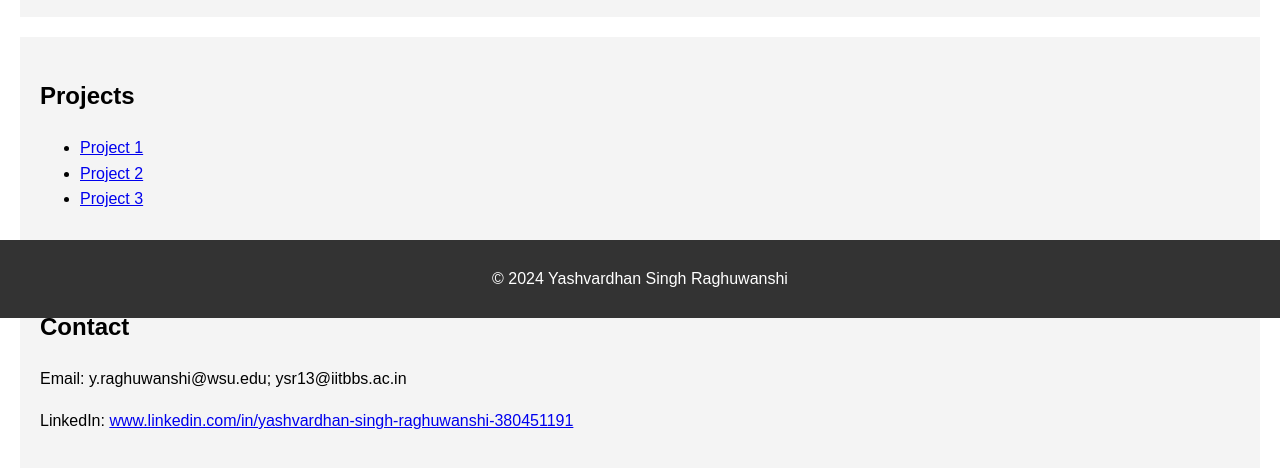
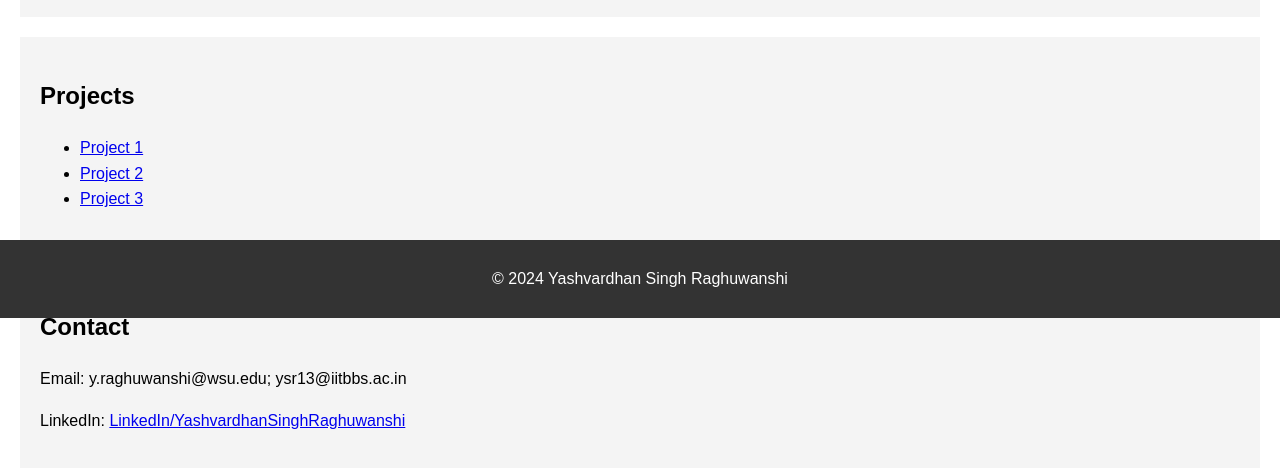
Before and after one commit to Yash271100/Yash271100.github.io, a plain HTML site: page index.html in a window 1280 px wide. Shown: the part 482-950 px from the top of the page. Drawn offline with Linux system fonts and the light colour scheme; a script that the page names is missing.

Commit message:
Update index.html

```diff
--- a/index.html
+++ b/index.html
@@ -42,7 +42,7 @@
     <section id="contact">
         <h2>Contact</h2>
         <p>Email: y.raghuwanshi@wsu.edu; ysr13@iitbbs.ac.in</p>
-        <p>LinkedIn: <a href="www.linkedin.com/in/yashvardhan-singh-raghuwanshi-380451191">www.linkedin.com/in/yashvardhan-singh-raghuwanshi-380451191</a></p>
+        <p>LinkedIn: <a href="https://www.linkedin.com/in/yashvardhan-singh-raghuwanshi-380451191/">LinkedIn/YashvardhanSinghRaghuwanshi</a></p>
     </section>
 
     <footer>
```
